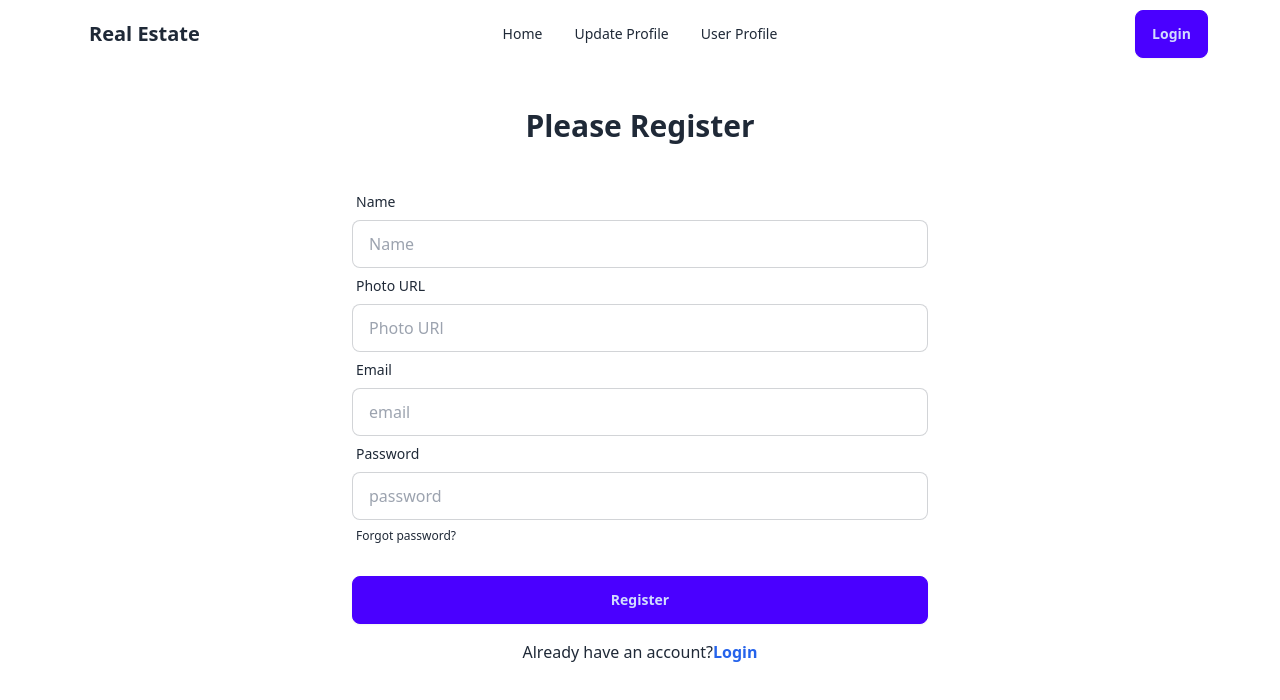
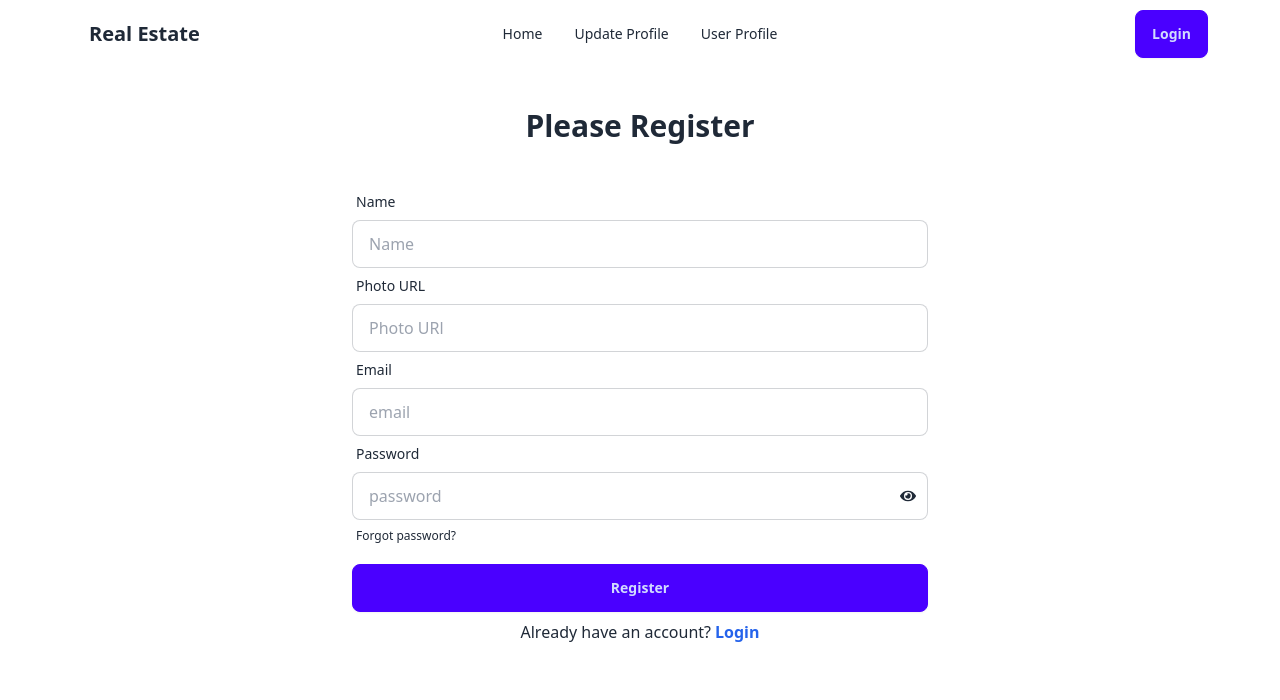
Before and after one commit to Hamed18/real-estate, a React (Vite) app: page /register in a window 1280 px wide. Shown: the top 700 px of the page. Built offline with nearby package versions, Linux system fonts and the light colour scheme; no server answers.

Commit message:
Password Verification and show error/success msg. Toggle show Password added. React icon installed

```diff
--- a/package.json
+++ b/package.json
@@ -13,6 +13,7 @@
     "firebase": "^10.12.5",
     "react": "^18.3.1",
     "react-dom": "^18.3.1",
+    "react-icons": "^5.2.1",
     "react-router-dom": "^6.26.0"
   },
   "devDependencies": {
--- a/src/Pages/UserProfile/Login.jsx
+++ b/src/Pages/UserProfile/Login.jsx
@@ -1,16 +1,25 @@
 import { AuthContext } from "../../Providers/AuthProviders";
 import Navbar from "../../Shared/Navbar";
 import { Link, useLocation, useNavigate } from "react-router-dom";
-import { useContext } from "react";
-import { getAuth, GithubAuthProvider, GoogleAuthProvider, signInWithPopup } from "firebase/auth";
+import { useContext,useState } from "react";
+import {
+  getAuth,
+  GithubAuthProvider,
+  GoogleAuthProvider,
+  signInWithPopup,
+} from "firebase/auth";
 import app from "../../firebase/firebase.config";
+import { FaEye, FaEyeSlash } from "react-icons/fa";
 
 const Login = () => {
   const { signIn } = useContext(AuthContext);
 
+  // toggle show password
+  const [showPassword, setShowPassword] = useState(false);
+
   // Auth redirect after login
   const location = useLocation();
-  console.log("location in the login page",location);
+  console.log("location in the login page", location);
   const navigate = useNavigate();
 
   const handleLogin = (e) => {
@@ -27,46 +36,45 @@ const Login = () => {
     signIn(email, password) // calling signIn function from Authprovider.jsx
       .then((result) => {
         console.log(result.user);
-        navigate(location?.state ? location.state : '/');
+        navigate(location?.state ? location.state : "/");
       })
       .catch((error) => {
         console.error(error);
       });
-
   };
 
   // Google Sign In : https://firebase.google.com/docs/auth/web/google-signin
-  const auth = getAuth(app);   // remember to import app
+  const auth = getAuth(app); // remember to import app
   const GoogleProvider = new GoogleAuthProvider();
   const handleGoogleSignIn = () => {
-    console.log('google mama is coming');
-    signInWithPopup(auth,GoogleProvider)  // display google login popup
-    .then(result => {
+    console.log("google mama is coming");
+    signInWithPopup(auth, GoogleProvider) // display google login popup
+      .then((result) => {
         const user = result.user;
         console.log(user);
         // auth redirect after sign up
-      navigate(location?.state ? location.state : '/');
+        navigate(location?.state ? location.state : "/");
       })
-    .catch(error => {
-      console.log('error',error.message);
-    })
-  }
+      .catch((error) => {
+        console.log("error", error.message);
+      });
+  };
 
   // Github Sign In : https://firebase.google.com/docs/auth/web/github-auth
   const GithubProvider = new GithubAuthProvider();
   const handleGithubSignIn = () => {
-    signInWithPopup(auth,GithubProvider)
-    .then(result => {
+    signInWithPopup(auth, GithubProvider)
+      .then((result) => {
         const user = result.user;
         console.log(user);
         // auth redirect after sign up
-      navigate(location?.state ? location.state : '/');
+        navigate(location?.state ? location.state : "/");
       })
-    .catch(error => {
+      .catch((error) => {
         const errorMessage = error.message;
         console.log(errorMessage);
-    })
-  }
+      });
+  };
 
   return (
     <div>
@@ -90,13 +98,22 @@ const Login = () => {
             <label className="label">
               <span className="label-text">Password</span>
             </label>
+            {/* toggle show password */}
+            <div className="relative">
               <input
-              type="password"
+                type={showPassword ? "text" : "password"}
                 name="password"
                 placeholder="password"
-              className="input input-bordered"
+                className="input input-bordered w-full"
                 required
               />
+              <span
+                className="absolute top-4 right-3"
+                onClick={() => setShowPassword(!showPassword)}
+              >
+                {showPassword ? <FaEyeSlash></FaEyeSlash> : <FaEye></FaEye>}
+              </span>
+            </div>
             <label className="label">
               <a href="#" className="label-text-alt link link-hover">
                 Forgot password?
@@ -108,13 +125,23 @@ const Login = () => {
           </div>
           {/* google & github sign in */}
           <div className="flex justify-center m-2">
-            <button className="btn btn-secondary m-2 item-center" onClick={handleGoogleSignIn}>Google Sign In</button>
-            <button className="btn btn-secondary m-2 item-center" onClick={handleGithubSignIn}>Github Sign In</button>
+            <button
+              className="btn btn-secondary m-2 item-center"
+              onClick={handleGoogleSignIn}
+            >
+              Google Sign In
+            </button>
+            <button
+              className="btn btn-secondary m-2 item-center"
+              onClick={handleGithubSignIn}
+            >
+              Github Sign In
+            </button>
           </div>
         </form>
-        <p className="text-center mt-4">
+        <p className="text-center mt-2">
           Do not have an account?
-          <Link className="text-blue-600 font-bold" to="/register">
+          <Link className="text-blue-600 font-bold ml-1" to="/register">
             Register
           </Link>
         </p>
--- a/src/Pages/UserProfile/Register.jsx
+++ b/src/Pages/UserProfile/Register.jsx
@@ -1,40 +1,72 @@
 import Navbar from "../../Shared/Navbar";
 import { Link } from "react-router-dom";
-import { useContext } from "react";
+import { useContext, useState } from "react";
 import { AuthContext } from "../../Providers/AuthProviders";
 import { signInWithEmailAndPassword } from "firebase/auth";
+import { FaEye, FaEyeSlash } from "react-icons/fa";
 
 const Register = () => {
-  const {createUser,signIn} = useContext(AuthContext);
+  const { createUser, signIn } = useContext(AuthContext);
+
+  // Password Verification and Toggle Password
+  const [registerError, setRegisterError] = useState("");
+  const [success, setSuccess] = useState("");
+  const [showPassword, setShowPassword] = useState(false);
 
   const handleRegister = (e) => {
     e.preventDefault();
-    console.log(e.currentTarget);   // will render whole form's html structure
-    const form = new FormData(e.currentTarget);   // will render form data
+    console.log(e.currentTarget); // will render whole form's html structure
+    const form = new FormData(e.currentTarget); // will render form data
     console.log(form);
-    console.log(form.get("password"));   // will render the password user have set
+    console.log(form.get("password")); // will render the password user have set
 
-	const name = form.get('name');
-    const photo = form.get('photo');
-    const email = form.get('email');
-    const password = form.get('password');
-    console.log(name,photo,email,password);
+    const name = form.get("name");
+    const photo = form.get("photo");
+    const email = form.get("email");
+    const password = form.get("password");
+    console.log(name, photo, email, password);
 
-	createUser(email,password)
-    .then(result =>{
-      console.log(result.user)
+    // Verify Password
+    setRegisterError(""); // reset variable registerError
+    setSuccess("");
+    if (password.length < 6) {
+      setRegisterError("Password should be atleast 6 characters or longer");
+      return; // remember to return
+    } else if (!/[A-Z]/.test(password)) {
+    /*  else if (!/^(?=.*[a-z])(?=.*[A-Z])+$/.test(password)){
+    setRegisterError("Password should contain atleast an uppercase and a lowercase character");
+    return;
+  }  */
+      setRegisterError(
+        "Password should contain atleast one uppercase character"
+      );
+      return;
+    } else if (!/[a-a]/.test(password)) {
+      setRegisterError(
+        "Password should contain atleast one lowercase character"
+      );
+      return;
+    }
+
+    createUser(email, password)
+      .then((result) => {
+        console.log(result.user);
+        setSuccess("User Created Successfully");
       })
-    .catch(error =>{
-      console.error(error)
-    })
+      .catch((error) => {
+        console.error(error);
+        setRegisterError(error.message);
+      });
   };
 
   return (
     <div>
       <Navbar></Navbar>
       <div>
-        <h2 className="text-3xl my-10 text-center font-bold">Please Register</h2>
-        <form onSubmit={handleRegister} className="md:w-3/4 lg:w-1/2 mx-auto">
+        <h2 className="text-3xl my-10 text-center font-bold">
+          Please Register
+        </h2>
+        <form onSubmit={handleRegister} className="w-3/4 md:w-3/5 lg:w-1/2 mx-auto">
           <div className="form-control">
             <label className="label">
               <span className="label-text">Name</span>
@@ -75,26 +107,36 @@ const Register = () => {
             <label className="label">
               <span className="label-text">Password</span>
             </label>
+            {/* toggle show password */}
+            <div className="relative">
               <input
-                type="password"
+                type={showPassword ? "text" : "password"}
                 name="password"
                 placeholder="password"
-                className="input input-bordered"
+                className="input input-bordered w-full"
                 required
               />
+              <span className="absolute top-4 right-3" onClick={() => setShowPassword(!showPassword)}>
+                {showPassword ? <FaEyeSlash></FaEyeSlash> : <FaEye></FaEye>}
+              </span>
+            </div>
             <label className="label">
               <a href="#" className="label-text-alt link link-hover">
                 Forgot password?
               </a>
             </label>
           </div>
-          <div className="form-control mt-6">
+          <div>
+            {registerError && <p className="text-red-700">{registerError}</p>}
+            {success && <p className="text-green-700">{success}</p>}
+          </div>
+          <div className="form-control mt-3">
             <button className="btn btn-primary">Register</button>
           </div>
         </form>
-        <p className="text-center mt-4">
+        <p className="text-center mt-2">
           Already have an account?
-          <Link className="text-blue-600 font-bold" to="/login">
+          <Link className="text-blue-600 font-bold ml-1" to="/login">
             Login
           </Link>
         </p>
--- a/src/Shared/Navbar.jsx
+++ b/src/Shared/Navbar.jsx
@@ -65,7 +65,7 @@ const Navbar = () => {
           {user ? (
             <div className="flex mr-2">
               <div className="w-10 rounded-full">
-                <img alt="Tailwind CSS Navbar component" src={user?.photoURL} className="rounded-full mr-1" />
+                <img alt="Tailwind CSS Navbar component" src={user?.photoURL? user.photoURL : {userdefaultPic}} className="rounded-full mr-1" />
               </div>
               <button onClick={handleSignOut} className="btn btn-primary">
                 Sign Out
```
Also changed, not shown: 2 other files (tests, documents, lock files or other folders). Lines whose indentation alone changed are shown as unchanged.
